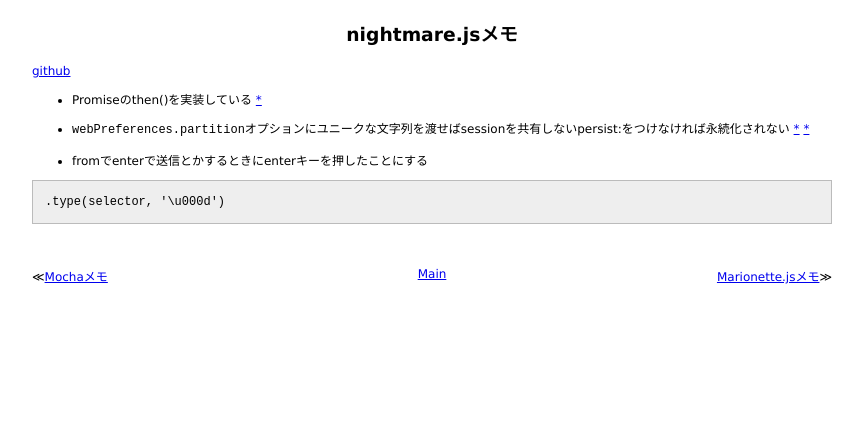
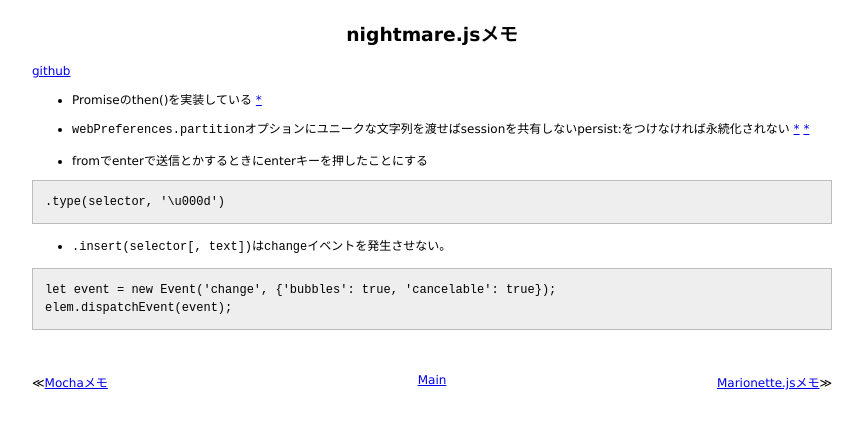
Before and after one commit to 38elements/38elements.github.com, a Jekyll site: the page built from _posts/2016-09-23-nightmarejs.md, in a window 1280 px wide. Shown: the top 429 px of the page, without its empty margins (208-1071 px from the left). Built offline with Jekyll 4.4.1, drawn with Linux system fonts in a browser that asks for light colours.

Commit message:
Update 2016-09-23-nightmarejs.md

````diff
--- a/_posts/2016-09-23-nightmarejs.md
+++ b/_posts/2016-09-23-nightmarejs.md
@@ -13,3 +13,9 @@ title: nightmare.jsメモ
 ```
 .type(selector, '\u000d')
 ```
+* `.insert(selector[, text])`は`change`イベントを発生させない。
+
+```
+let event = new Event('change', {'bubbles': true, 'cancelable': true});
+elem.dispatchEvent(event);
+```
````
